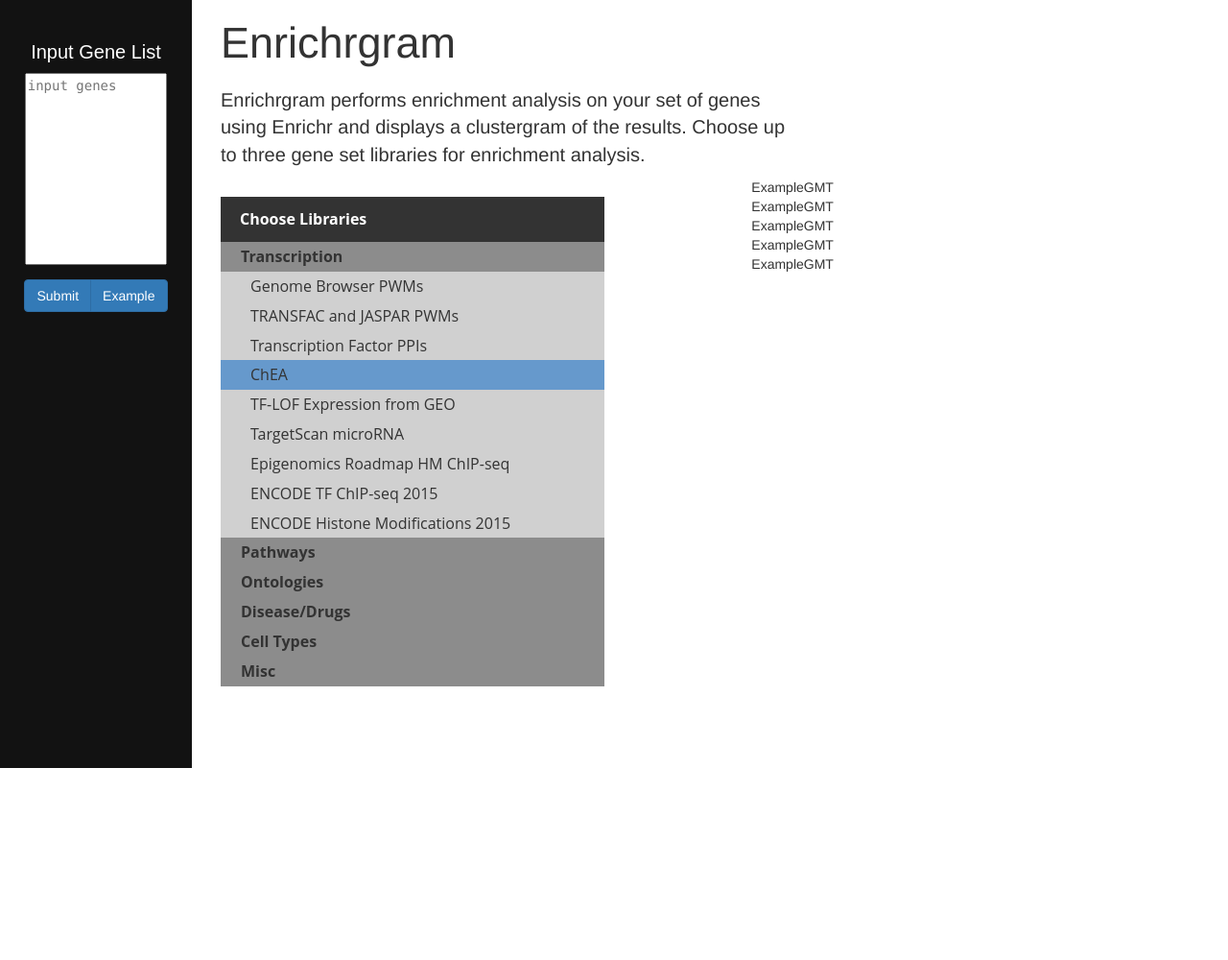
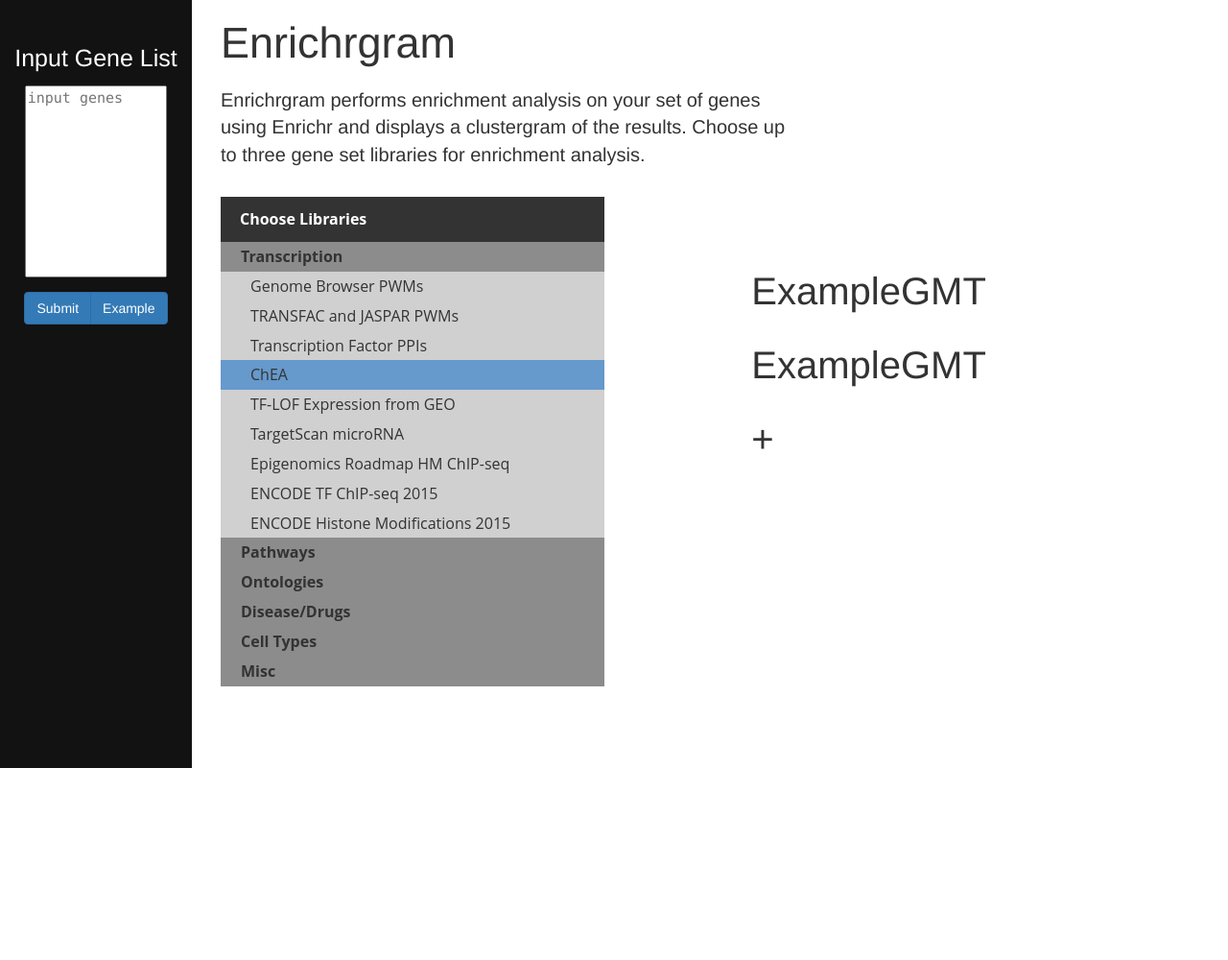
Before and after one commit to MaayanLab/harmonogram, a Flask app: page /enrichrgram/ in a window 1280 px wide. Shown: the whole page at 96% size. Run offline with Flask 2, Linux system fonts and the light colour scheme; some libraries are stand-ins or nearby versions.

Commit message:
using the same thin font for all components

```diff
--- a/enrichrgram/static/css/custom.css
+++ b/enrichrgram/static/css/custom.css
@@ -29,42 +29,22 @@
 }
 
 
-#gene_input_box{
-	height:200px;
-	width: 75%;
-  margin: 0 auto;
-	position:relative;
-	display:block;
-  resize:none;
-}
 
-#title_input_gene_list{
-  width:99%;
-  margin: 0 auto;
-  color:white;
-  text-align: center;
-  font: small Arial, sans-serif;
-  font-size: 20px;
-  margin-top: 43px;
-  margin-bottom: 10px;
-}
 
 html {
   min-width: 1040px;
 }
 
-body {
-  position: relative;
-  font-family: "Helvetica Neue", Helvetica, sans-serif;
+/*body {*/
+  /*position: relative;*/
+  /*font-family: "Helvetica Neue", Helvetica, sans-serif;*/
   /*margin: 1em auto 2em auto;*/
   /*width: px;*/
-}
+/*}*/
 
 h1 {
   font-size: 45px;
   font-weight: 300;
-  /*letter-spacing: -2px;*/
-  /*margin: .3em 0 .1em 0;*/
   margin-top: 10px;
   margin-bottom: 20px;
 }
@@ -73,16 +53,14 @@
   margin-top: 2em;
 }
 
-h1, h2 {
-  text-rendering: optimizeLegibility;
-}
+/*h1, h2 {*/
+  /*text-rendering: optimizeLegibility;*/
+/*}*/
 
-h2 a {
-  color: #ccc;
-  left: -20px;
-  /*position: absolute;*/
-  /*width: 740px;*/
-}
+/*h2 a {*/
+  /*color: #ccc;*/
+  /*left: -20px;*/
+/*}*/
 
 footer {
   font-size: small;
@@ -534,6 +512,40 @@
   margin-top: 20px;
 }
 
-#selected_gmts{
-  float:leftd;
+#selected_gmts_group{
+  margin-top: 80px;
 }
+
+.selected_gmts{
+  font-size: 40px;
+  font-weight: 300;
+  margin-top: 10px;
+  margin-bottom: 20px;
+}
+
+
+#gene_input_box{
+  height:200px;
+  width: 75%;
+  margin: 0 auto;
+  position:relative;
+  display:block;
+  resize:none;
+
+
+  font-size: 15px;
+  font-weight: 300;
+}
+
+#title_input_gene_list{
+  width:99%;
+  margin: 0 auto;
+  color:white;
+  text-align: center;
+  margin-top: 43px;
+  margin-bottom: 10px;
+
+
+  font-size: 25px;
+  font-weight: 300;
+}
--- a/enrichrgram/templates/index.html
+++ b/enrichrgram/templates/index.html
@@ -100,12 +100,10 @@
                   <!-- <h2>gmt menu</h2> -->
                 </div>
                 <!-- Selected GMTs style='background:blue' -->
-                <div id='selected_gmts' class='col-sm-4 col-xs-4'>
-                  <div>ExampleGMT</div>
-                  <div>ExampleGMT</div>
-                  <div>ExampleGMT</div>
-                  <div>ExampleGMT</div>
-                  <div>ExampleGMT</div>
+                <div id='selected_gmts_group' class='col-sm-4 col-xs-4'>
+                  <div class='selected_gmts'>ExampleGMT</div>
+                  <div class='selected_gmts'>ExampleGMT</div>
+                  <div class='selected_gmts'> + </div>
                 </div>
               </div>
 
```
